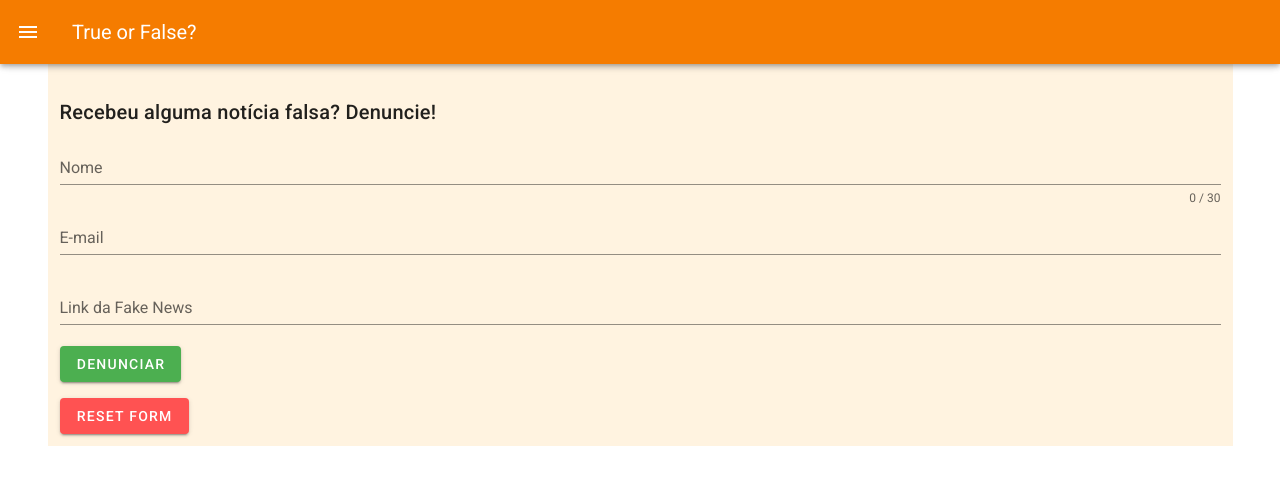
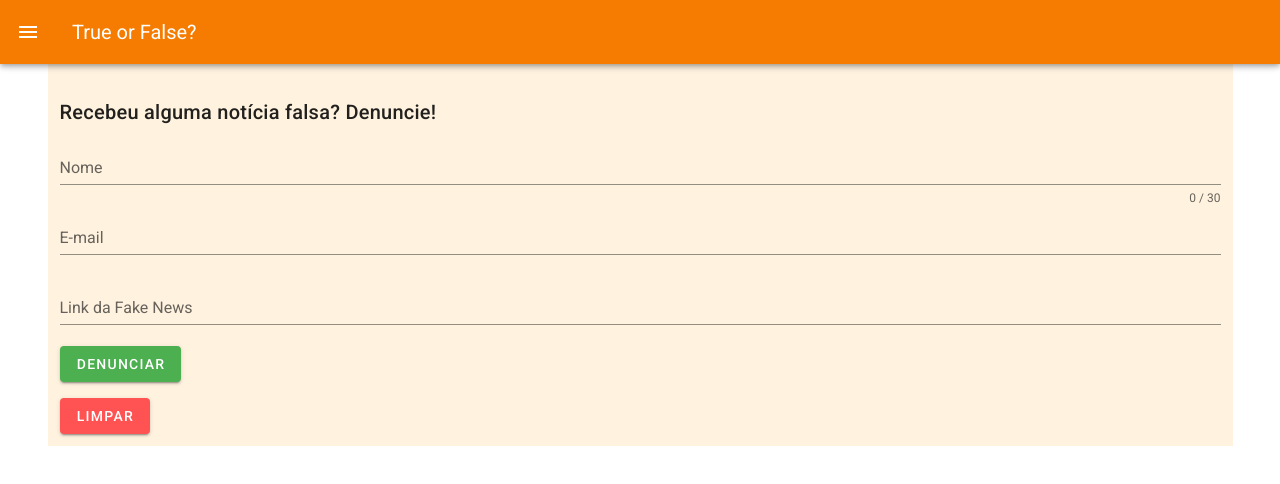
Before and after one commit to mhelenacipriano/hackatontime7, a Vue app: page /paginaDenuncias in a window 1280 px wide. Shown: the top 484 px of the page. Built offline with nearby package versions, Linux system fonts and the light colour scheme.

Commit message:
texto justificado

```diff
--- a/src/views/meuInicio.vue
+++ b/src/views/meuInicio.vue
@@ -9,7 +9,7 @@
         src="https://www.camara.leg.br/midias/image/2020/07/img20191024124354009-1-768x428.jpg"
       >
       </v-img>
-      <p class="p-style">
+      <p class="p-style text-justify" >
         No aplicativo 'True or False' você contará com o serviço de
         monitoramento e checagem de conteúdos duvidosos que esclarece o que é
         falso ou verdadeiro em mensagens disseminadas pelo celular e pela
@@ -47,7 +47,6 @@ a:visited {
 }
 a:link {
   color: #f57c00;
-  text-decoration: none;
 }
 a:hover {
   color: #f57c00;
--- a/src/views/paginaDenuncias.vue
+++ b/src/views/paginaDenuncias.vue
@@ -52,7 +52,7 @@
       class="mr-4"
       @click="reset"
     >
-      Reset Form
+      Limpar
     </v-btn>
 
 
```
